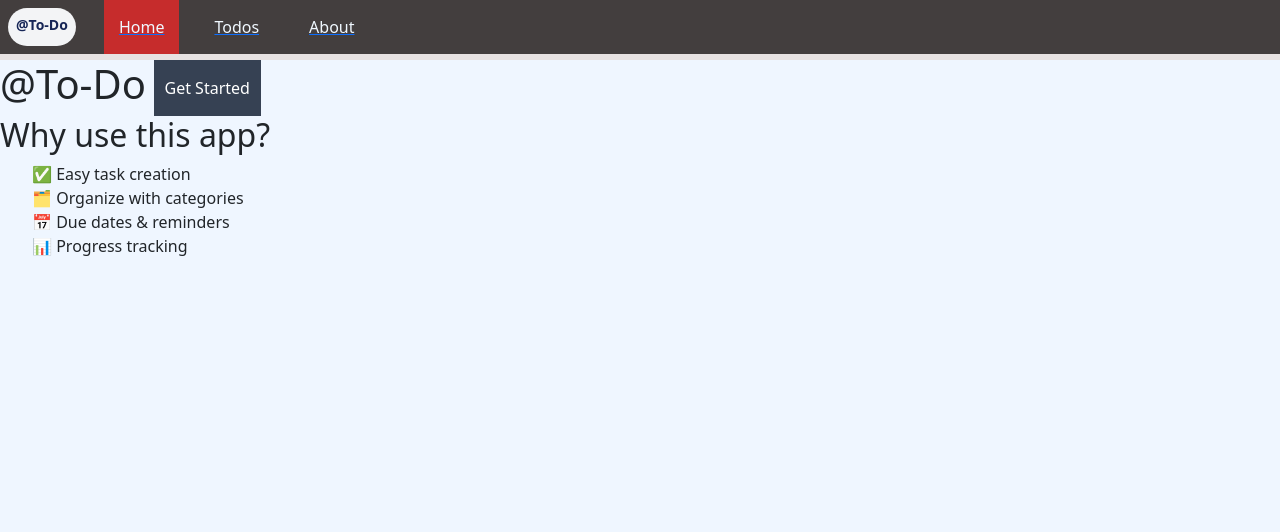
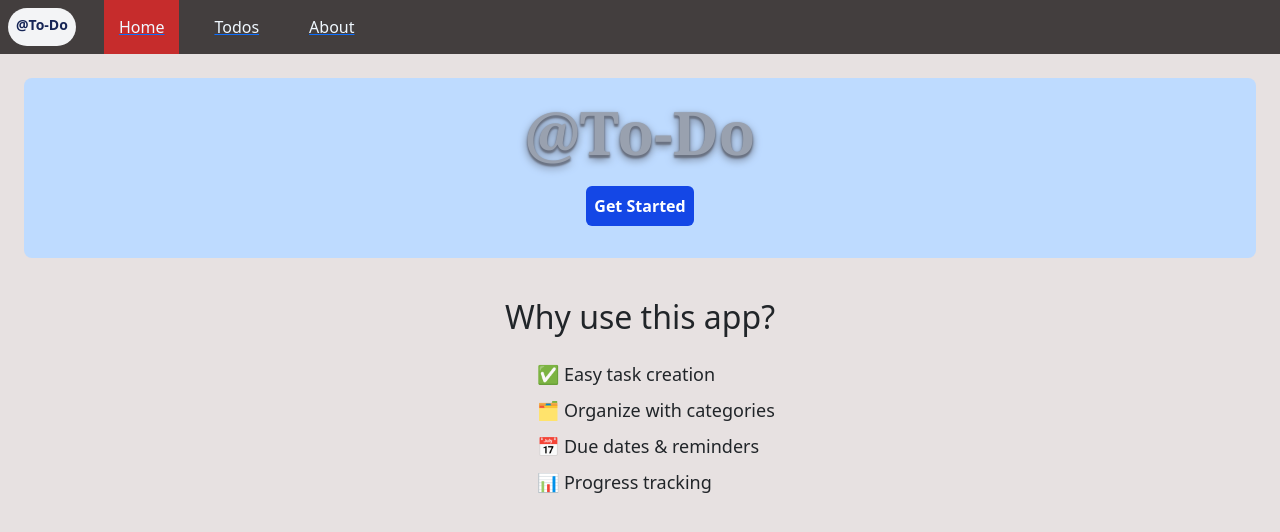
Before and after one commit to naskar-akash/Modified-Todo, a React (Vite) app: page / in a window 1280 px wide. Shown: the top 532 px of the page. Built offline with nearby package versions, Linux system fonts and the light colour scheme.

Commit message:
Updating final result

```diff
--- a/src/Components/About.jsx
+++ b/src/Components/About.jsx
@@ -3,28 +3,28 @@ import React from "react";
 const About = () => {
   return (
     <div className="px-4">
-      <h1 className="text-3xl font-bold mb-4 text-center text-indigo-600">About This App</h1>
+      <div className="text-6xl font-extrabold mb-4 text-center text-neutral-700 text-shadow-lg text-shadow-gray-400">About This App</div>
 
-      <p className="text-gray-700 text-lg mb-4">
+      <p className="text-gray-700 text-xl font-semibold mb-4">
         @TODO is a simple and efficient way to manage your daily tasks. Whether you're planning your day,
         organizing your work this app helps you stay productive and organized.
       </p>
 
-      <h2 className="text-xl font-semibold text-gray-800 mb-2">Features</h2>
+      <div className="text-4xl font-bold text-gray-800 mb-2">Features</div>
       <ul className="list-disc pl-6 text-gray-700 mb-4">
         <li>Add, edit, and delete todos</li>
         <li>Filter tasks by date and keyword</li>
         <li>Persistent data using localStorage or API</li>
       </ul>
 
-      <h2 className="text-xl font-semibold text-gray-800 mb-2">Tech Stack</h2>
+      <div className="text-4xl font-bold text-gray-800 mb-2">Tech Stack</div>
       <ul className="list-disc pl-6 text-gray-700 mb-4">
         <li>React JS</li>
         <li>React Router</li>
         <li>Tailwind CSS</li>
       </ul>
 
-      <p className="text-gray-700">
+      <p className="text-gray-700 font-semibold text-lg">
         Built by Akash. You can find the source code and updates on my{"GitHub Account "}
         <a
           href="https://github.com/naskar-akash"
--- a/src/Components/Home.jsx
+++ b/src/Components/Home.jsx
@@ -10,20 +10,26 @@ const Home = () => {
 
 
   return (
-    <div className="bg-blue-50 w-full h-[100vh]">
-      <header className="flex gap-2">
-        <h1 className='text-center'>@To-Do</h1>
-        <button onClick={handleNavigate} className='bg-gray-700 text-white align-middle p-2 w-1/12'>Get Started</button>
+    <div className="flex flex-col gap-10 m-4">
+      <header className="flex flex-col gap-3 bg-blue-200 rounded-lg p-4">
+        <div className="flex justify-center">
+        <div className='text-6xl font-extrabold text-gray-400 text-shadow-lg text-shadow-gray-500 font-serif'>@To-Do</div>
+        </div>
+        <div className="flex justify-center">
+        <button onClick={handleNavigate} className='bg-blue-700 text-white p-2 m-2 rounded font-semibold hover:bg-blue-800 hover:font-bold'>Get Started</button>
+        </div>
       </header>
 
-      <section className="">
-        <h2>Why use this app?</h2>
-        <ul className="">
-          <li>✅ Easy task creation</li>
-          <li>🗂️ Organize with categories</li>
-          <li>📅 Due dates & reminders</li>
-          <li>📊 Progress tracking</li>
+      <section className="flex flex-col gap-3">
+        <h2 className='flex justify-center'>Why use this app?</h2>
+        <div className="flex justify-center">
+        <ul className="flex flex-col gap-2">
+          <li className='text-lg'>✅ Easy task creation</li>
+          <li className='text-lg'>🗂️ Organize with categories</li>
+          <li className='text-lg'>📅 Due dates & reminders</li>
+          <li className='text-lg'>📊 Progress tracking</li>
         </ul>
+        </div>
       </section>
     </div>
   )
--- a/src/Components/ToFilterTodos.jsx
+++ b/src/Components/ToFilterTodos.jsx
@@ -1,5 +1,4 @@
 import React from "react";
-import { useState } from "react";
 
 const ToFilterTodos = ({todos,setTodos,dateTime,searchText,setSearchText,dateFilter,setDateFilter,setDateFilteredTodos}) => {
 
@@ -12,21 +11,22 @@ const ToFilterTodos = ({todos,setTodos,dateTime,searchText,setSearchText,dateFil
     }
   };
 
-  const handleDateCnge = (e) => {
-    setDateFilter(e.target.value)
-  }
 
   const handleDate = () => {
     const [y,m,d] = dateFilter.split("-")
     const filteredDate = `${d}-${m}-${y}`
-    console.log(filteredDate)
 
     const newTodos = todos.filter(i=>{
         const {date} = dateTime(i.modifiedAt)
         return date === filteredDate;
     })
-    console.log(newTodos)
     setDateFilteredTodos(newTodos)
+  }
+
+  const handleClearFilter = () => {
+    setDateFilteredTodos([])
+    setSearchText("")
+    setDateFilter("")
   }
 
   return (
@@ -59,8 +59,12 @@ const ToFilterTodos = ({todos,setTodos,dateTime,searchText,setSearchText,dateFil
         </div>
 
         <div className="flex">
+          <button onClick={handleClearFilter} className="bg-gray-800 font-semibold rounded text-white p-2 m-1 hover:bg-gray-700 hover:font-bold">Clear filter</button>
+        </div>
+
+        <div className="flex">
           <input
-            onChange={(e)=>{handleDateCnge}}
+            onChange={(e)=>{setSearchText(e.target.value)}}
             className="bg-gray-300 rounded-lg w-full p-2 m-1 mr-2 border-none"
             type="text"
             placeholder="Search here....."
```
